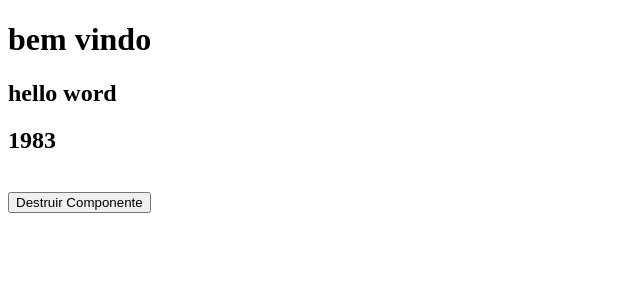
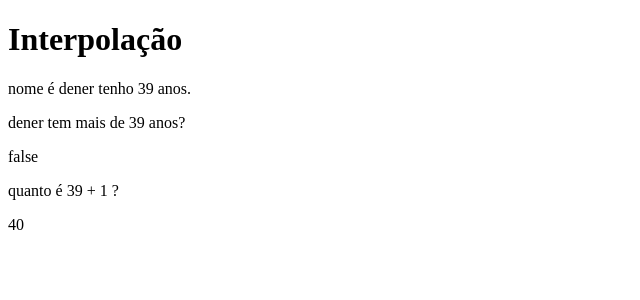
Before and after one commit to robertoamato/curso-angularudemy2022, an Angular app: page / in a window 1280 px wide. Shown: the top 300 px of the page, without its empty margins (0-640 px from the left). Built offline with nearby package versions, Linux system fonts and the light colour scheme.

Commit message:
curso-angularudemy2022

```diff
--- a/src/app/AppComponent.ts
+++ b/src/app/AppComponent.ts
@@ -4,9 +4,7 @@
 @Component({
   selector: 'app-root',
   template: `
-  <app-title *ngIf="destruir"></app-title>
-  <br>
-  <button (click)="DestruirComponent()">Destruir Componente</button>
+  <app-data-biding></app-data-biding>
   <router-outlet></router-outlet>
 
   `
@@ -23,13 +21,10 @@
   ngOnInit(): void { }
 
 
-  public destruir: boolean  = true;
-
-  public DestruirComponent(){
-    this.destruir = false;
 
 
-  }
+
+
 
 
 }
--- a/src/app/app.module.ts
+++ b/src/app/app.module.ts
@@ -4,11 +4,13 @@
 import { AppRoutingModule } from './app-routing.module';
 import { AppComponent } from "./AppComponent";
 import { TitleComponent } from './title/title.component';
+import { DataBidingComponent } from './data-biding/data-biding.component';
 
 @NgModule({
   declarations: [
     AppComponent,
-    TitleComponent
+    TitleComponent,
+    DataBidingComponent
   ],
   imports: [
     BrowserModule,
--- /dev/null
+++ b/src/app/data-biding/data-biding.component.html
@@ -0,0 +1,7 @@
+<h1>Interpolação</h1>
+<p> nome é {{nome}} tenho {{idade}} anos.</p>
+<p> {{ nome}} tem mais de 39 anos?</p>
+<p>{{idade > 39}}</p>
+
+<p>quanto é {{idade}} + 1 ?</p>
+<p> {{idade + 1 }}</p>
--- /dev/null
+++ b/src/app/data-biding/data-biding.component.ts
@@ -0,0 +1,16 @@
+import { Component, OnInit } from '@angular/core';
+
+@Component({
+  selector: 'app-data-biding',
+  templateUrl: './data-biding.component.html',
+  styleUrls: ['./data-biding.component.scss']
+})
+export class DataBidingComponent implements OnInit {
+ public nome:string = "dener";
+ public idade:number = 39;
+  constructor() { }
+
+  ngOnInit(): void {
+  }
+
+}
```
Also changed, not shown: src/app/data-biding/data-biding.component.scss (added), 1 other file (tests, documents, lock files or other folders).
